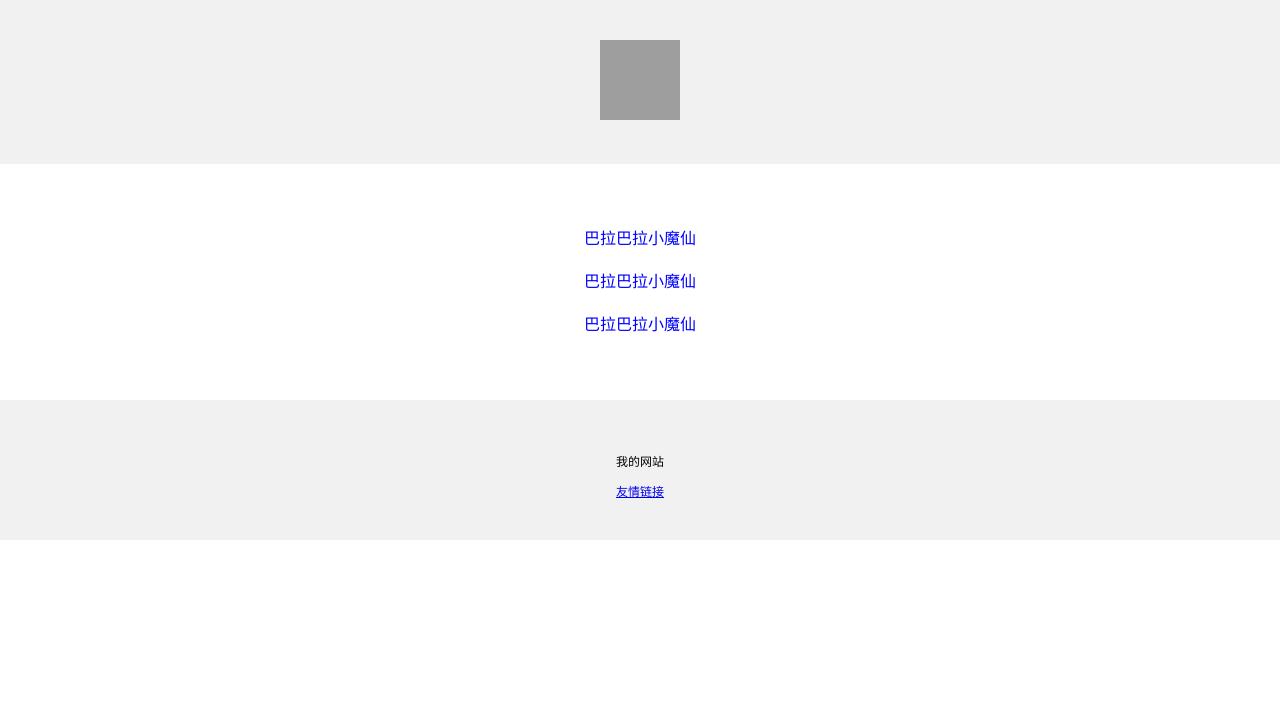
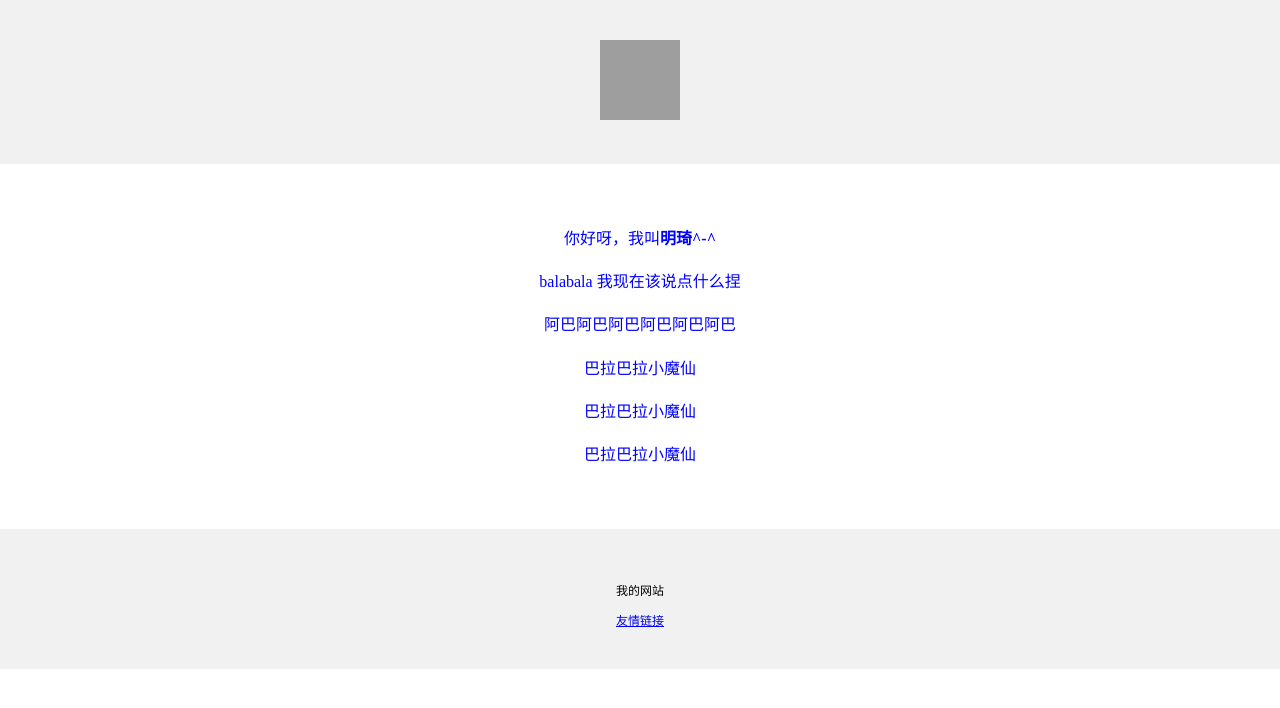
Before and after one commit to xiaoyaog7/mingqi, a plain HTML site: page index.html in a window 1280 px wide. Drawn offline with Linux system fonts and the light colour scheme; grey boxes are pictures that could not be loaded.

Commit message:
Add files via upload

```diff
--- a/index.html
+++ b/index.html
@@ -3,7 +3,7 @@
   <head>
     <meta charset="utf-8">
     <meta name="viewport" content="width=device-width, initial-scale=1" />
-    <title>明琦的网页</title>
+    <title>明琦</title>
     <style>
       body {
         margin: 0;
@@ -26,6 +26,9 @@
       padding: 15px;
       text-align: center;
     ">
+      <p>你好呀，我叫<b>明琦^-^</b></p>
+      <p>balabala 我现在该说点什么捏</p>
+      <p>阿巴阿巴阿巴阿巴阿巴阿巴</p>
       <p>巴拉巴拉小魔仙</p>
       <p>巴拉巴拉小魔仙</p>
       <p>巴拉巴拉小魔仙</p>
```
